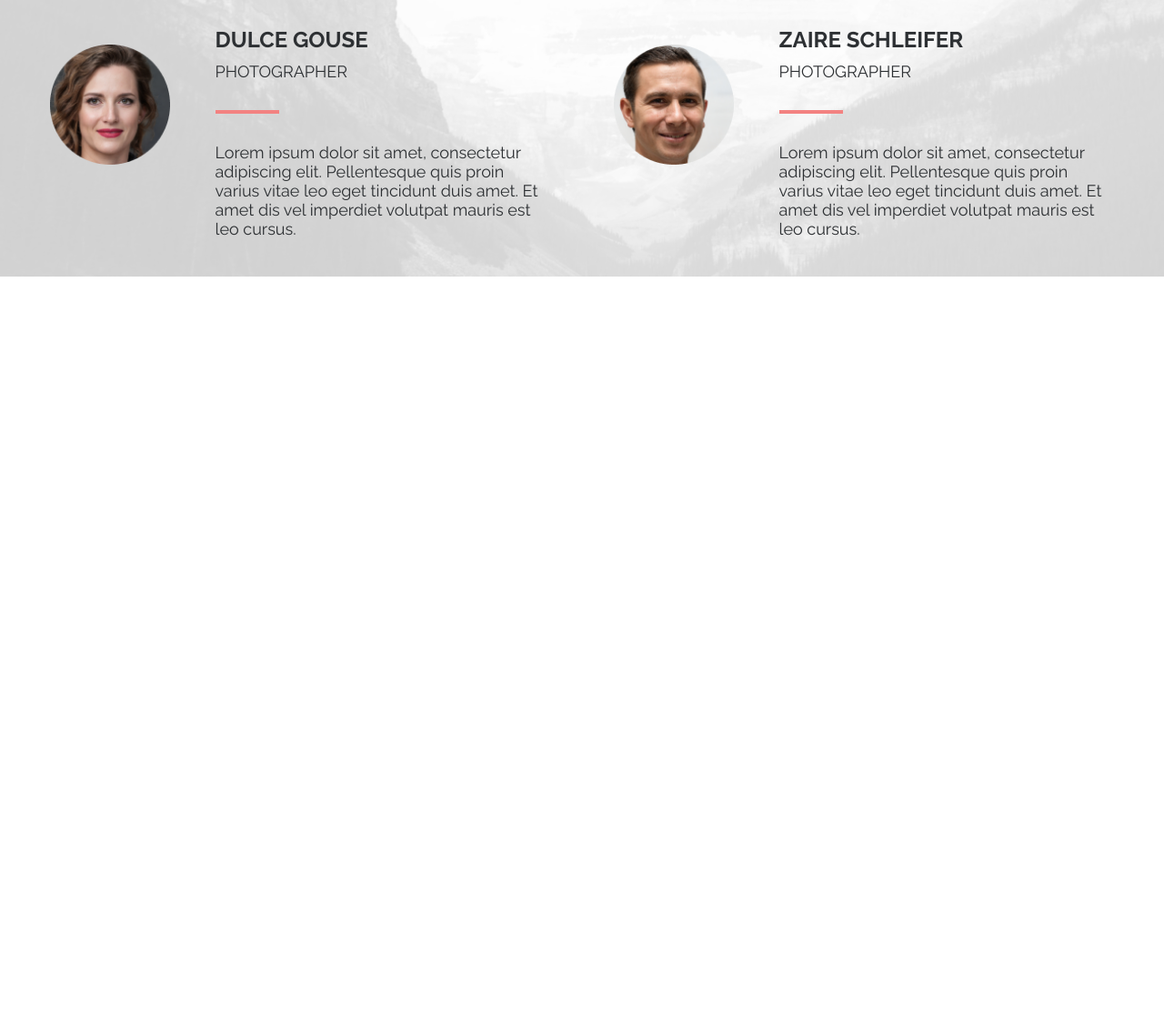
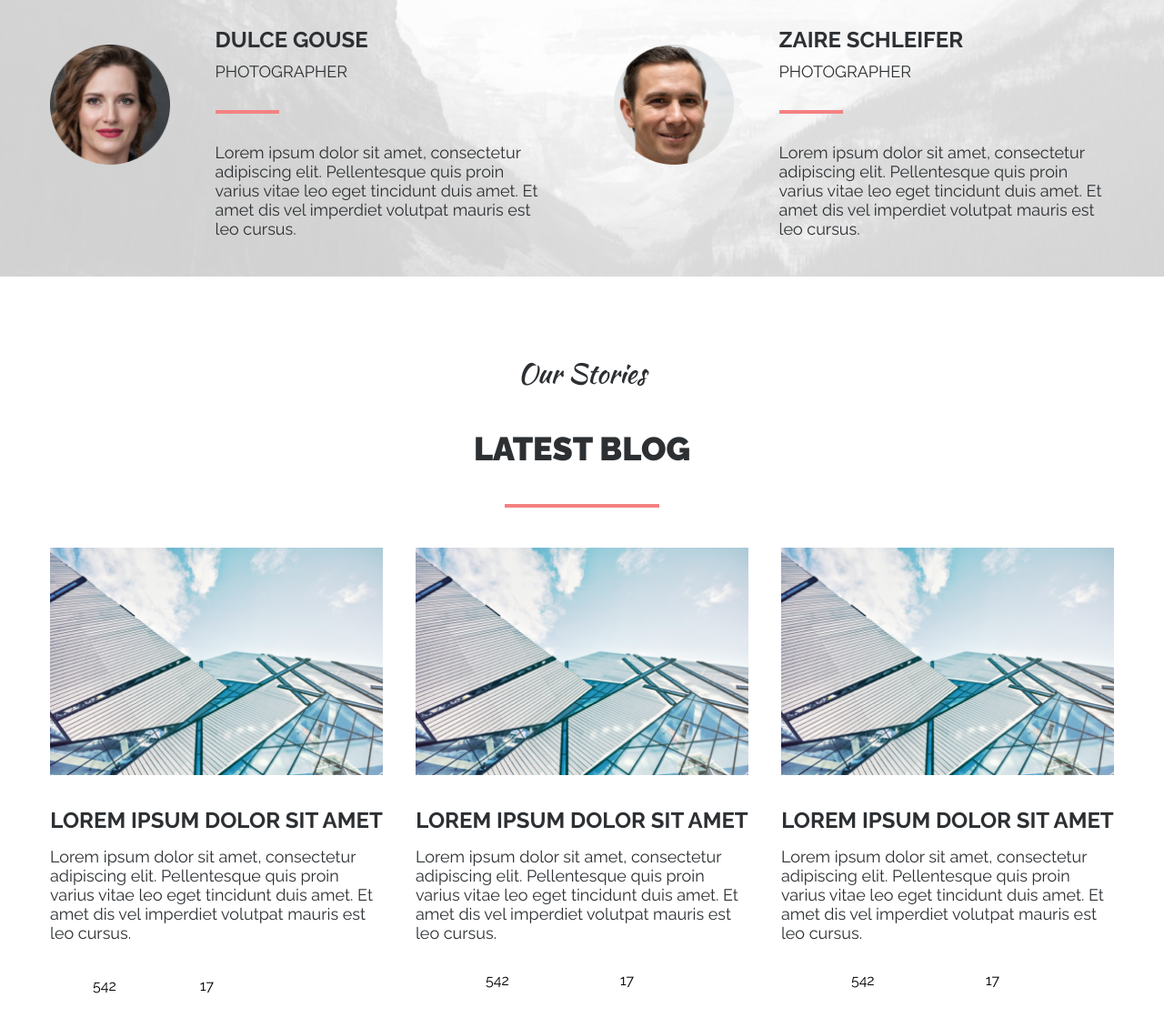
Before and after one commit to dmathcore231/course-work, a website built with Parcel: page src/index.html in a window 1280 px wide. Shown: the part 7851-8981 px from the top of the page at 91% size. Before the commit the page ends 8155 px from the top, so only its background shows below. Built offline with nearby package versions, Linux system fonts and the light colour scheme; files whose address does not match are found by name.

Commit message:
feat: add box-blog.

```diff
--- a/src/index.html
+++ b/src/index.html
@@ -679,6 +679,87 @@
           </div>
         </div>
       </div>
+      <div class="container__item">
+        <div class="box-blog">
+          <div class="promo">
+            <div class="pretitle">Our Stories</div>
+            <div class="title">Latest blog</div>
+            <div class="seporator"></div>
+          </div>
+          <div class="blog">
+            <div class="blog__card">
+              <div class="blog__image">
+                <img src="./images/blog-img.png" alt="" class="blog__image-item">
+              </div>
+              <div class="blog__text">
+                <div class="title title_size_s">Lorem ipsum dolor sit amet</div>
+                <div class="posttitle posttitle_color posttitle_text_left">
+                  Lorem ipsum dolor sit amet, consectetur adipiscing elit. Pellentesque quis proin varius vitae leo eget
+                  tincidunt duis amet. Et amet dis vel imperdiet volutpat mauris est leo cursus.
+                </div>
+              </div>
+              <div class="blog__icon">
+                <div class="blog__wrapper-icon">
+                  <svg aria-hidden="true" height="32" width="32" class="icon">
+                    <use href="./images/icons.svg#blog-icon"></use>
+                  </svg>
+                  542
+                </div>
+                <div class="blog__wrapper-icon">
+                  <svg aria-hidden="true" height="32" width="32" class="icon">
+                    <use href="./images/icons.svg#blog-second-icon"></use>
+                  </svg>
+                  17
+                </div>
+              </div>
+            </div>
+            <div class="blog__card">
+              <div class="blog__image">
+                <img src="./images/blog-img.png" alt="" class="blog__image-item">
+              </div>
+              <div class="blog__text">
+                <div class="title title_size_s">Lorem ipsum dolor sit amet</div>
+                <div class="posttitle posttitle_color posttitle_text_left">
+                  Lorem ipsum dolor sit amet, consectetur adipiscing elit. Pellentesque quis proin varius vitae leo eget
+                  tincidunt duis amet. Et amet dis vel imperdiet volutpat mauris est leo cursus.
+                </div>
+              </div>
+              <div class="blog__icon">
+                <svg aria-hidden="true" height="32" width="32" class="icon">
+                  <use href="./images/icons.svg#blog-icon"></use>
+                </svg>
+                542
+                <svg aria-hidden="true" height="32" width="32" class="icon">
+                  <use href="./images/icons.svg#blog-second-icon"></use>
+                </svg>
+                17
+              </div>
+            </div>
+            <div class="blog__card">
+              <div class="blog__image">
+                <img src="./images/blog-img.png" alt="" class="blog__image-item">
+              </div>
+              <div class="blog__text">
+                <div class="title title_size_s">Lorem ipsum dolor sit amet</div>
+                <div class="posttitle posttitle_color posttitle_text_left">
+                  Lorem ipsum dolor sit amet, consectetur adipiscing elit. Pellentesque quis proin varius vitae leo eget
+                  tincidunt duis amet. Et amet dis vel imperdiet volutpat mauris est leo cursus.
+                </div>
+              </div>
+              <div class="blog__icon">
+                <svg aria-hidden="true" height="32" width="32" class="icon">
+                  <use href="./images/icons.svg#blog-icon"></use>
+                </svg>
+                542
+                <svg aria-hidden="true" height="32" width="32" class="icon">
+                  <use href="./images/icons.svg#blog-second-icon"></use>
+                </svg>
+                17
+              </div>
+            </div>
+          </div>
+        </div>
+      </div>
     </div>
   </main>
 </body>
--- /dev/null
+++ b/src/styles/_blog.scss
@@ -0,0 +1,32 @@
+.blog {
+  display: flex;
+  flex-wrap: wrap;
+  justify-content: space-between;
+
+  &__card {
+    width: calc(33% - 20px);
+    @include flex-column;
+    align-items: flex-start;
+    gap: 33px;
+  }
+
+  &__image-item {
+    @include img-contain;
+  }
+
+  &__text {
+    @include flex-column;
+    gap: 15px;
+  }
+
+  &__icon {
+    display: flex;
+    gap: 45px;
+  }
+
+  &__wrapper-icon {
+    display: flex;
+    align-items: center;
+    gap: 15px;
+  }
+}
--- /dev/null
+++ b/src/styles/_box-blog.scss
@@ -0,0 +1,5 @@
+.box-blog {
+  padding: 84px 0 84px 0;
+  @include flex-column;
+  gap: 42px;
+}
--- a/src/styles/_gallery.scss
+++ b/src/styles/_gallery.scss
@@ -10,12 +10,12 @@
   }
 
   &__title {
-    display: none;
+    opacity: 0;
     position: absolute;
-    left: -16px;
-    bottom: 16px;
-    right: 16px;
-    top: -16px;
+    left: 0px;
+    bottom: 0px;
+    right: 0px;
+    top: 0px;
     background: linear-gradient(360deg, rgba(237, 215, 137, 0.9) 0%, rgba(233, 130, 131, 0.9) 100%);
     font-weight: 500;
     font-size: 1.5rem;
@@ -25,10 +25,32 @@
     z-index: 2;
     align-items: center;
     gap: 1.775rem;
+
+    &:hover {
+      animation: bounceInLeft 300ms ease-in-out 1 forwards;
+
+      @keyframes bounceInLeft {
+        0% {
+          opacity: 0;
+          top: 0;
+          right: 0;
+        }
+
+        100% {
+          opacity: 1;
+          left: -16px;
+          bottom: 16px;
+          right: 16px;
+          top: -16px;
+        }
+      }
+      @include flex-column;
+      justify-content: center;
+    }
   }
 
   &__title-bg {
-    display: none;
+    opacity: 0;
     position: absolute;
     left: 0px;
     bottom: 0px;
@@ -42,13 +64,8 @@
     @include img-contain;
   }
 
-  &__item:hover .gallery__title {
-    @include flex-column;
-    justify-content: center;
-
-  }
-
   &__item:hover .gallery__title-bg {
+    opacity: 1;
     @include flex-column;
     justify-content: center;
   }
--- a/src/styles/_our-work.scss
+++ b/src/styles/_our-work.scss
@@ -11,7 +11,7 @@
   }
 
   &__text {
-    display: none;
+    opacity: 0;
     align-items: center;
     gap: 1.775rem;
     position: absolute;
@@ -24,6 +24,23 @@
     line-height: 21px;
     text-transform: uppercase;
     color: #fff;
+    &:hover {
+      animation: bounceInLeft-second 300ms ease-in-out 1 forwards;
+
+      @keyframes bounceInLeft-second {
+        0% {
+          opacity: 0;
+          top: 0;
+          right: 0;
+        }
+
+        100% {
+          opacity: 1;
+        }
+      }
+      @include flex-column;
+      justify-content: center;
+    }
   }
 
   &__title {
@@ -32,11 +49,6 @@
     font-size: 24px;
     line-height: 28px;
     text-transform: uppercase;
-  }
-
-  &__item:hover .our-work__text {
-    @include flex-column;
-    justify-content: center;
   }
 
   &__item_first {
--- a/src/styles/app.scss
+++ b/src/styles/app.scss
@@ -31,3 +31,5 @@
 @import './our-work';
 @import './avatar-image';
 @import './box-reviews';
+@import './box-blog';
+@import './blog';
```
Also changed, not shown: src/images/blog-img.png (added), src/images/icons.svg.
